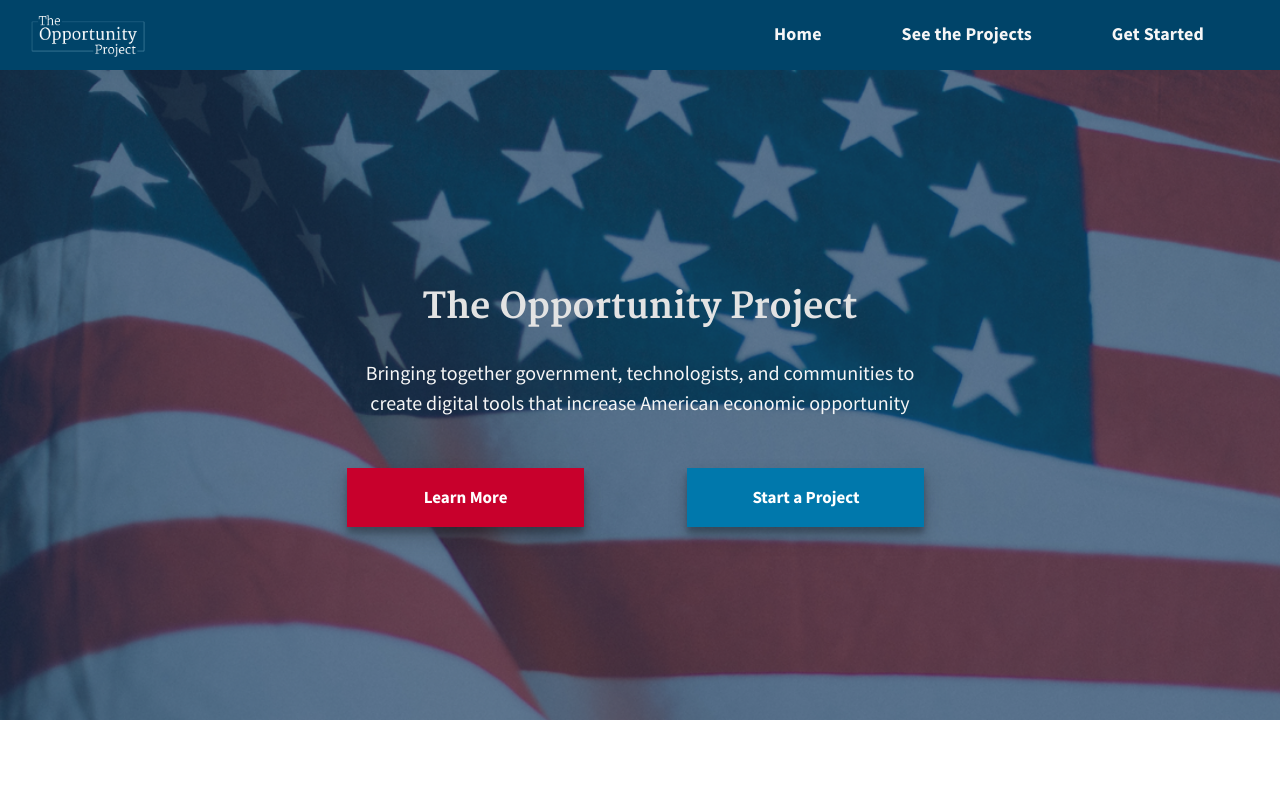
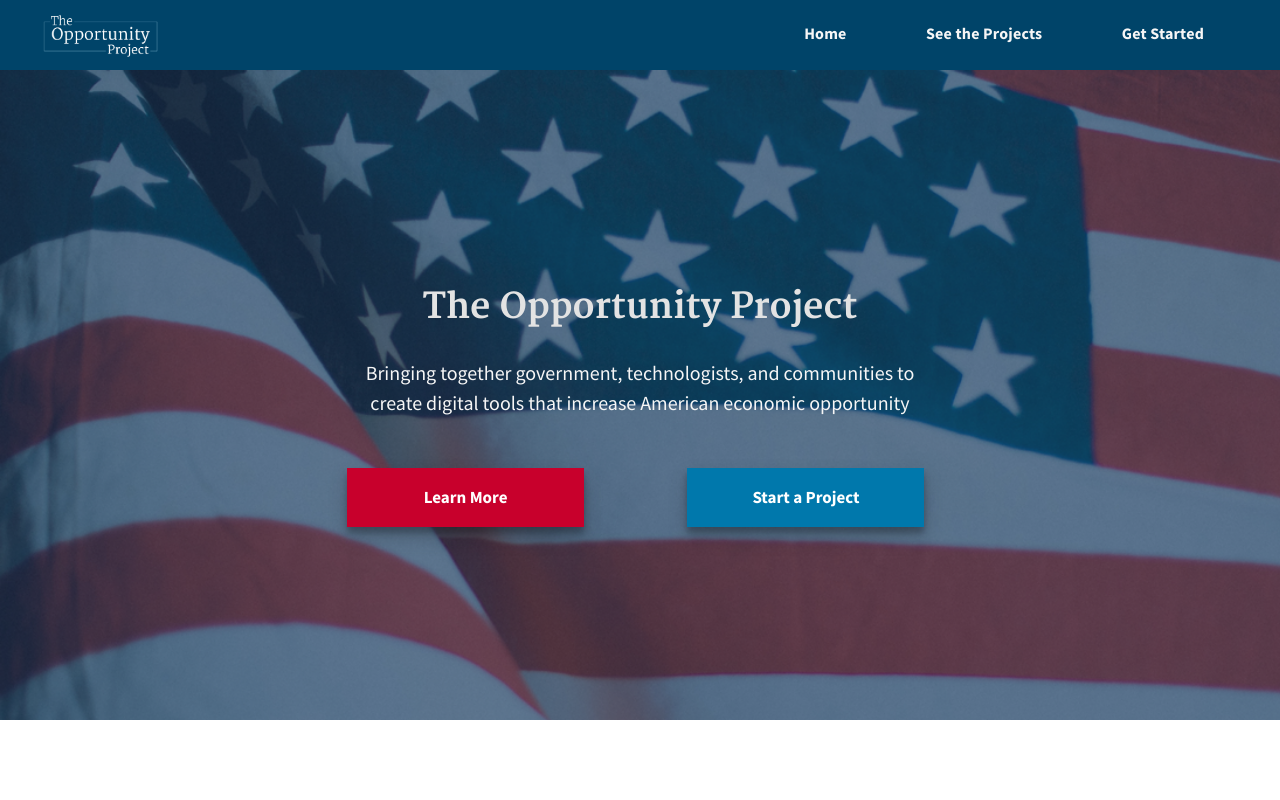
Before and after one commit to annaawang/top, a website: page dist/html/index.html in a window 1280 px wide. Shown: the top 800 px of the page. Drawn offline with Linux system fonts and the light colour scheme.

```diff
--- a/src/sass/main.scss
+++ b/src/sass/main.scss
@@ -51,7 +51,7 @@
 	width: 100%;
 	height: 70px;
 	#logo{
-		margin-left: 2%;
+		margin-left: 3%;
 		height: 42.7px;
 		margin-top: 14px;
 	}
@@ -59,7 +59,7 @@
 		float: right;
 		margin-top: 22px;
 			a{
-				font-size: 18px;
+				font-size: 16px;
 				font-weight: 700;
 				text-decoration: none;
 				color: #F6F6F6;
@@ -169,7 +169,7 @@
 #in-the-media{
 	.usa-width-one-third{
 		margin-top: 31px;
-		border: solid 2px $light-blue;
+		border: solid 1px $gray;
 		padding: 40px 25px;
 		h3{
 			color: $light-blue;
```
Also changed, not shown: dist/css/main.css, dist/html/index.html.
